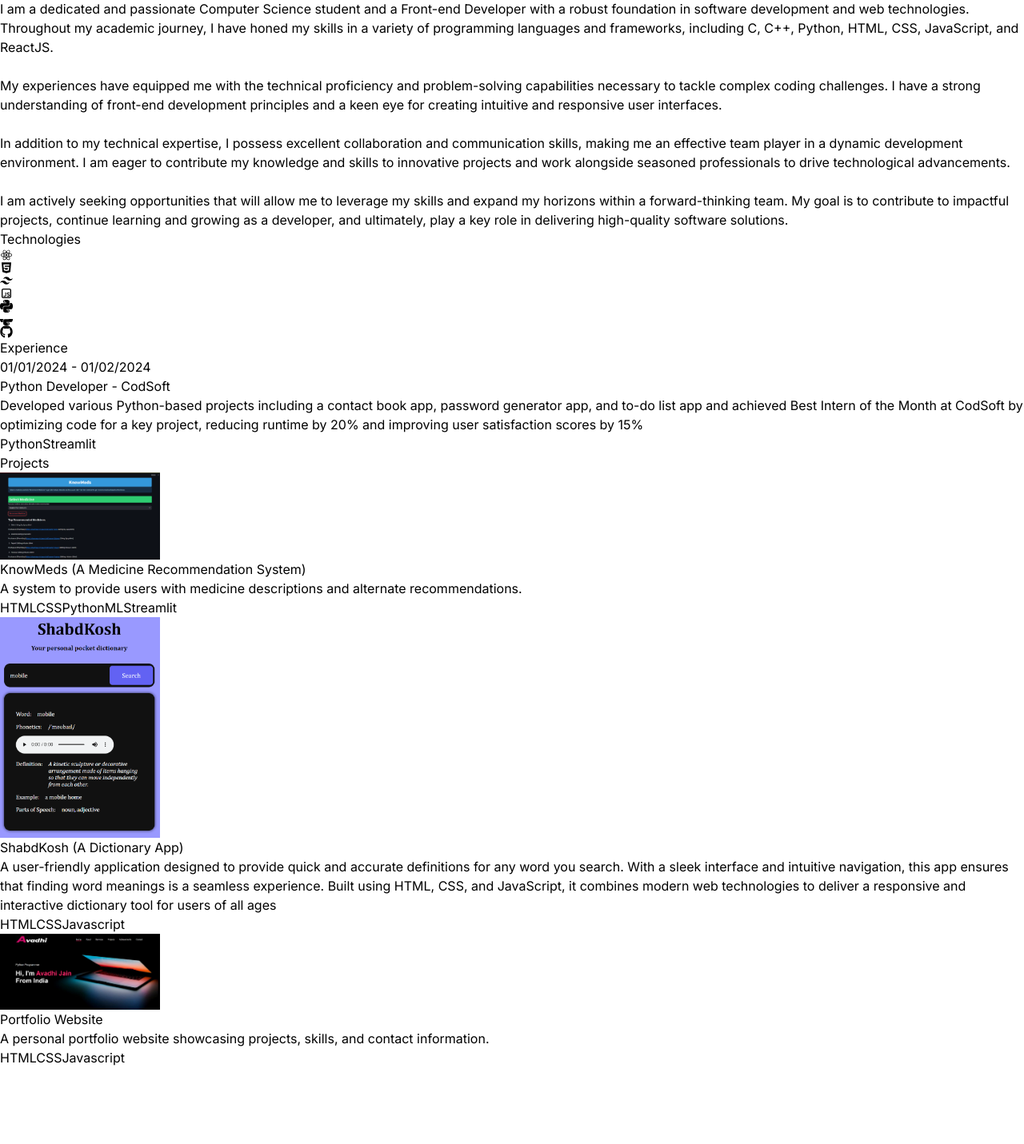
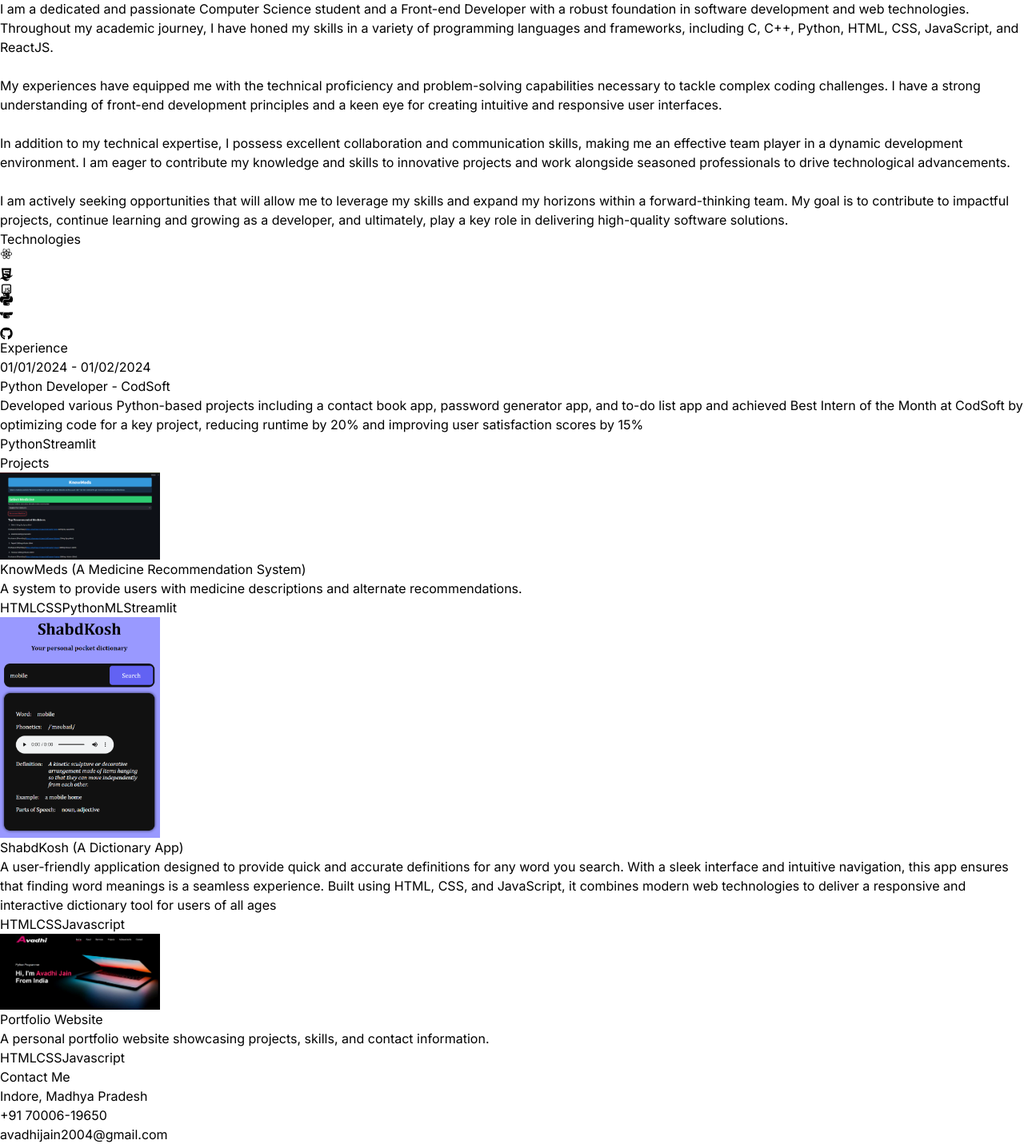
Before and after one commit to Avadhijain2004/Portfolio, a React (Vite) app: page / in a window 1280 px wide. Shown: the part 3097-4528 px from the top of the page at 80% size. Before the commit the page ends 4432 px from the top, so only its background shows below. Built offline with nearby package versions, Linux system fonts and the light colour scheme.

Commit message:
Initial Commit

```diff
--- a/package.json
+++ b/package.json
@@ -10,6 +10,7 @@
     "preview": "vite preview"
   },
   "dependencies": {
+    "framer-motion": "^12.0.0-alpha.0",
     "react": "^18.3.1",
     "react-dom": "^18.3.1",
     "react-icons": "^5.2.1"
--- a/src/components/Contact.jsx
+++ b/src/components/Contact.jsx
@@ -1,8 +1,31 @@
 import React from 'react'
+import { CONTACT } from '../constants'
+import { motion } from "framer-motion"
 
 function Contact() {
     return (
-        <></>
+        <div className='border-b border-purple-950 pb-24'>
+            <motion.h1
+            whileInView={{opacity:1,y:0}}
+            initial={{opacity:0,y:-100}}
+            transition={{duration:0.5}}
+            className='my-20 text-center text-4xl'>Contact Me</motion.h1>
+            <div className="text-center tracking-tighter">
+                <motion.p
+                initial={{x:-100,opacity:0}}
+                whileInView={{x:0,opacity:1}}
+                transition={{duration:1}}
+                className="my-4">{CONTACT.address}</motion.p>
+
+                <motion.p
+                initial={{x:100,opacity:0}}
+                whileInView={{x:0,opacity:1}}
+                transition={{duration:1}}
+                className="my-4">{CONTACT.phoneNo}</motion.p>
+
+                <a href="//avadhijain2004@gmail.com" className='border-b' target='_blank'>{CONTACT.email}</a>
+            </div>
+        </div>
     )
 }
 
--- a/src/components/Hero.jsx
+++ b/src/components/Hero.jsx
@@ -1,7 +1,16 @@
 import React from 'react'
 import { HERO_CONTENT } from '../constants'
 import profilePic from '../assets/profile-pic.webp'
+import { motion, optimizedAppearDataAttribute } from "framer-motion"
 
+const container = (delay) =>({
+    hidden:{x:-100,opacity:0},
+    visible:{
+        x:0,
+        opacity:1,
+        transition:{duration:0.5,delay:delay}
+    }
+})
 
 function Hero() {
     return (
@@ -9,13 +18,29 @@
             <div className="flex flex-wrap ">
                 <div className='w-full lg:w-1/2'>
                     <div className='flex flex-col items-center lg:items-start ml-2 lg:ml-20'>
-                        <h1 className='pb-16 text-5xl font-thin tracking-tight lg:mt-16 lg:text-8xl'>Avadhi Jain</h1>
-                        <span className='bg-gradient-to-r from-pink-300 via-slate-500 to-purple-500 bg-clip-text text-4xl tracking-tight text-transparent'>Front-end Developer</span>
-                        <p className='my-2 max-w-xl py-6 font-light tracking-tighter'>{HERO_CONTENT}</p>
+                        <motion.h1
+                        variants = {container(0)}
+                        initial="hidden"
+                        animate="visible"
+                        className='pb-16 text-5xl font-thin tracking-tight lg:mt-16 lg:text-8xl'>Avadhi Jain</motion.h1>
+                        <motion.span
+                            variants = {container(0.5)}
+                            initial="hidden"
+                            animate="visible"
+                            className='bg-gradient-to-r from-pink-300 via-slate-500 to-purple-500 bg-clip-text text-4xl tracking-tight text-transparent'>Front-end Developer</motion.span>
+                        <motion.p
+                        variants = {container(1)}
+                        initial="hidden"
+                        animate="visible"
+                        className='my-2 max-w-xl py-6 font-light tracking-tighter'>{HERO_CONTENT}</motion.p>
                     </div>
                 </div>
                 <div className='w-full lg:w-1/2 lg:p-20 flex justify-end items-center pl-6 pr-6'>
-                    <img src={profilePic} alt="profile" className='h-auto max-h-full w-auto max-w-full lg:h-[400px] lg:w-auto' />
+                    <motion.img
+                    initial={{x:100,opacity:0}}
+                    animate={{x:0,opacity:1}}
+                    transition={{duration:1,delay:1.2}}
+                    src={profilePic} alt="profile" className='h-auto max-h-full w-auto max-w-full lg:h-[400px] lg:w-auto' />
                 </div>
             </div>
         </div>
--- a/src/components/Navbar.jsx
+++ b/src/components/Navbar.jsx
@@ -2,7 +2,6 @@
 import logo from '../assets/logo_aj.png'
 import { FaLinkedin } from 'react-icons/fa'
 import { FaGithub } from 'react-icons/fa'
-
 
 
 function Navbar() {
@@ -21,9 +20,9 @@
             <div className='flex flex-shrink-0 items-center w-20 h-10 ml-4 lg:ml-20'>
                 <img src={logo} alt="logo" />
             </div>
-            <div className='m-8 flex items-center justify-center gap-4 text-2xl mr-4 lg:mr-20'>
-                <FaLinkedin onClick={() => handleIconClick('LinkedIn')}/>
-                <FaGithub onClick={() => handleIconClick('GitHub')} />
+            <div className='m-8 flex items-center justify-center gap-4 text-2xl mr-4 lg:mr-20 '>
+                <FaLinkedin onClick={() => handleIconClick('LinkedIn')} className='hover:text-purple-400'/>
+                <FaGithub onClick={() => handleIconClick('GitHub')} className='hover:text-purple-400'/>
             </div>
         </nav>
     )
--- a/src/components/Projects.jsx
+++ b/src/components/Projects.jsx
@@ -1,28 +1,40 @@
 import React from 'react'
 import { PROJECTS } from '../constants'
-
+import { motion } from "framer-motion"
 
 
 function Projects() {
 
     return (
         <div className='border-b border-purple-950 pb-24'>
-            <h1 className='my-20 text-center text-4xl'>Projects</h1>
+            <motion.h1
+            whileInView={{opacity:1,y:0}}
+            initial={{opacity:0,y:-100}}
+            transition={{duration:0.5}}
+            className='my-20 text-center text-4xl'>Projects</motion.h1>
             <div className='lg:p-0 p-4'>
                 {PROJECTS.map((project,index)=>(
                     <div key={index} className='mb-8 flex flex-wrap lg:justify-center'>
-                        <div className='w-full lg:w-1/4'>
+                        <motion.div
+                        initial={{x:-100,opacity:0}}
+                        whileInView={{x:0,opacity:1}}
+                        transition={{duration:1}}
+                        className='w-full lg:w-1/4'>
                         <img width={200} height={200} src={project.image} className='mb-6 rounded'/>
-                        </div>
-                        <div className="w-full max-w-xl lg:w-3/4">
-                        <h6 className="mb-2 font-semibold">
+                        </motion.div>
+                        <motion.div
+                        initial={{x:100,opacity:0}}
+                        whileInView={{x:0,opacity:1}}
+                        transition={{duration:1}}
+                        className="w-full max-w-xl lg:w-3/4">
+                        <h6 className="mb-2 font-semibold hover:text-purple-400 text-xl">
                         <a href={project.code} target='_blank'>{project.title}</a>
                         </h6>
                         <p className='mb-4 text-neutral-400 '>{project.description}</p>
                         {project.technologies.map((tech,index)=>(
                             <span key={index} className='mr-2 mt-4 rounded bg-neutral-900 px-2 py-1 text-sm text-pink-300 font-light'>{tech}</span>
                         ))}
-                        </div>
+                        </motion.div>
                     </div>
                 ))}
             </div>
--- a/src/components/Technologies.jsx
+++ b/src/components/Technologies.jsx
@@ -5,37 +5,85 @@
 import { RiTailwindCssFill } from 'react-icons/ri'
 import { RiJavascriptLine } from 'react-icons/ri'
 import { SiPython } from 'react-icons/si'
+import { motion } from "framer-motion"
 
+const iconVariants =(duration) =>({
+    initial:{y:-10},
+    animate:{
+        y:[10,-10],
+        transition:{
+            duration:duration,
+            ease:"linear",
+            repeat:Infinity,
+            repeatType:"reverse",
+        }
+    }
+})
 
 function Technologies() {
     return (
         <div className='border-b border-purple-950 pb-24'>
-            <h1 className='my-20 text-center text-4xl'>Technologies</h1>
-            <div className='flex flex-wrap items-center justify-center gap-4'>
-                <div className='rounded-2xl border-4 border-neutral-800 p-4'>
+            <motion.h1
+            whileInView={{opacity:1,y:0}}
+            initial={{opacity:0,y:-100}}
+            transition={{duration:1.5}}
+            className='my-20 text-center text-4xl'>Technologies</motion.h1>
+            <motion.div
+            whileInView={{opacity:1,x:0}}
+            initial={{opacity:0,x:-100}}
+            transition={{duration:1.5}}
+            className='flex flex-wrap items-center justify-center gap-4'>
+
+                <motion.div
+                variants={iconVariants(2.5)}
+                initial="initial"
+                animate="animate"
+                className='rounded-2xl border-4 border-neutral-800 p-4'>
                     <RiReactjsFill className='text-7xl text-cyan-400' />
-                </div>
-                <div className='rounded-2xl border-4 border-neutral-800 p-4'>
+                </motion.div>
+                <motion.div
+                variants={iconVariants(3)}
+                initial="initial"
+                animate="animate"
+                className='rounded-2xl border-4 border-neutral-800 p-4'>
                     <RiHtml5Fill className='text-7xl text-white bg-orange-600' />
-                </div>
+                </motion.div>
 
-                <div className='rounded-2xl border-4 border-neutral-800 p-4'>
+                <motion.div
+                variants={iconVariants(5)}
+                initial="initial"
+                animate="animate"
+                className='rounded-2xl border-4 border-neutral-800 p-4'>
                     <RiTailwindCssFill className='text-7xl text-cyan-600' />
-                </div>
-                <div className='rounded-2xl border-4 border-neutral-800 p-4'>
+                </motion.div>
+
+                <motion.div
+                variants={iconVariants(2)}
+                initial="initial"
+                animate="animate"
+                className='rounded-2xl border-4 border-neutral-800 p-4'>
                     <RiJavascriptLine className='text-7xl text-yellow-400' />
-                </div>
+                </motion.div>
 
-                <div className='rounded-2xl border-4 border-neutral-800 p-4'>
+                <motion.div
+                variants={iconVariants(6)}
+                initial="initial"
+                animate="animate"
+                className='rounded-2xl border-4 border-neutral-800 p-4'>
                     <div className="relative">
                         <SiPython className="text-blue-500 text-7xl" />
                         <SiPython className="absolute top-0 text-yellow-500 text-7xl" style={{ clipPath: 'polygon(0 50%, 100% 50%, 100% 100%, 0% 100%)' }} />
                     </div>
-                </div>
-                <div className='rounded-2xl border-4 border-neutral-800 p-4'>
+                </motion.div>
+
+                <motion.div
+                variants={iconVariants(4)}
+                initial="initial"
+                animate="animate"
+                className='rounded-2xl border-4 border-neutral-800 p-4'>
                     <FaGithub className='text-7xl text-white' />
-                </div>
-            </div>
+                </motion.div>
+            </motion.div>
         </div>
     )
 }
--- a/src/constants/index.js
+++ b/src/constants/index.js
@@ -39,12 +39,12 @@
     description:
       "A personal portfolio website showcasing projects, skills, and contact information.",
     technologies: ["HTML", "CSS", "Javascript"],
-    code: "https://github.com/Avadhijain2004/medicine_recommender_system",
+    code: "https://github.com/Avadhijain2004/Portfolio",
   },
 ];
 
 export const CONTACT = {
   address: "Indore, Madhya Pradesh",
-  phoneNo: "7000619650",
+  phoneNo: "+91 70006-19650",
   email: "avadhijain2004@gmail.com",
 };
```
Also changed, not shown: src/components/About.jsx (+12 -4 lines), src/components/Experience.jsx (+18 -5 lines), 1 other file (tests, documents, lock files or other folders).
